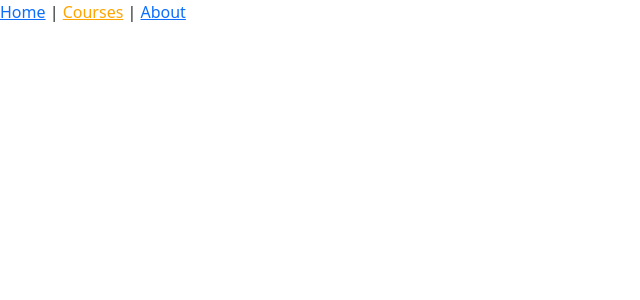
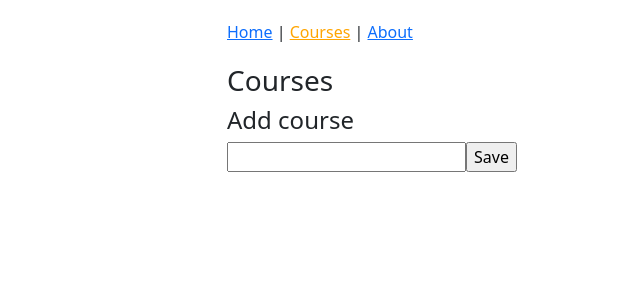
Before and after one commit to lmw2016/PracticeReactRedux, a React app: page /courses in a window 1280 px wide. Shown: the top 300 px of the page, without its empty margins (0-640 px from the left). Built offline with nearby package versions, Linux system fonts and the light colour scheme.

Commit message:
implement the simple add course page

```diff
--- a/src/App.js
+++ b/src/App.js
@@ -1,14 +1,15 @@
 import React from "react";
 import { Route, Switch } from "react-router-dom";
 import Header from "./Common/Header";
-import HomePage from './Home/HomePage.js'
-import AboutPage from './About/AboutPage.js';
-import CoursePage from './Course/CoursePage.js';
-import PageNotFoundPage from './PageNotFoundPage';
+import HomePage from "./Home/HomePage.js";
+import AboutPage from "./About/AboutPage.js";
+import CoursePage from "./Course/CoursePage.js";
+import PageNotFoundPage from "./PageNotFoundPage";
 
 class App extends React.Component {
   render() {
-    return <>
+    return (
+      <div className="container-fluid">
         <Header />
         <Switch>
           <Route path="/" exact component={HomePage} />
@@ -16,7 +17,8 @@
           <Route path="/about" component={AboutPage} />
           <Route component={PageNotFoundPage} />
         </Switch>
-    </>;
+      </div>
+    );
   }
 }
 
--- a/src/Course/CoursePage.js
+++ b/src/Course/CoursePage.js
@@ -1,7 +1,38 @@
 import React from "react";
 
-function CoursePage() {
-  return <div></div>;
+class CoursePage extends React.Component {
+  //class field
+  state = {
+    course: {
+      title: "",
+    },
+  };
+
+  onChange = (event) => {
+    const course = { ...this.state, title: event.target.value };
+    this.setState({ course }); //using object short-hand syntax
+  };
+
+  onSubmit = (event) => {
+    event.preventDefault();
+    alert(this.state.course.title);
+  };
+
+  render() {
+    return (
+      <form onSubmit={this.onSubmit}>
+        <h3>Courses</h3>
+        <h4>Add course</h4>
+        <input
+          type="text"
+          className=""
+          onChange={this.onChange}
+          value={this.state.course.title}
+        />
+        <input type="submit" value="Save" />
+      </form>
+    );
+  }
 }
 
 export default CoursePage;
--- /dev/null
+++ b/src/index.css
@@ -0,0 +1,8 @@
+#app {
+  max-width: 850px;
+  margin: 0 auto;
+}
+
+nav {
+  padding: 20px 0 20px 0;
+}
--- a/src/index.js
+++ b/src/index.js
@@ -1,9 +1,9 @@
 import React from "react";
 import { render } from "react-dom";
-import App from './App.js';
+import App from "./App.js";
 import { BrowserRouter } from "react-router-dom";
 import "bootstrap/dist/css/bootstrap.min.css";
-
+import "./index.css";
 
 render(
   <BrowserRouter>
```
Lines whose indentation alone changed are shown as unchanged.
